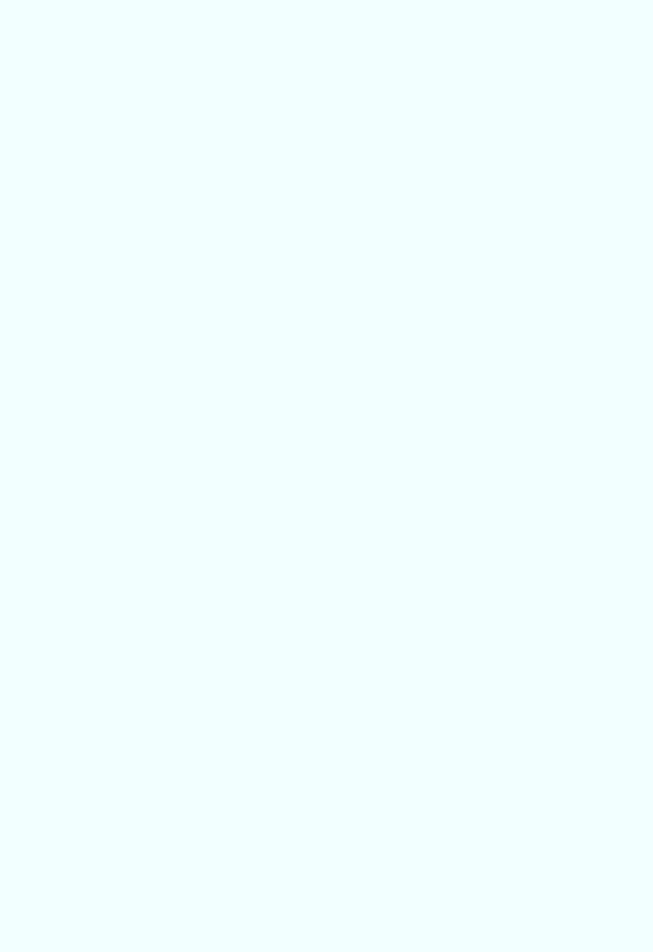
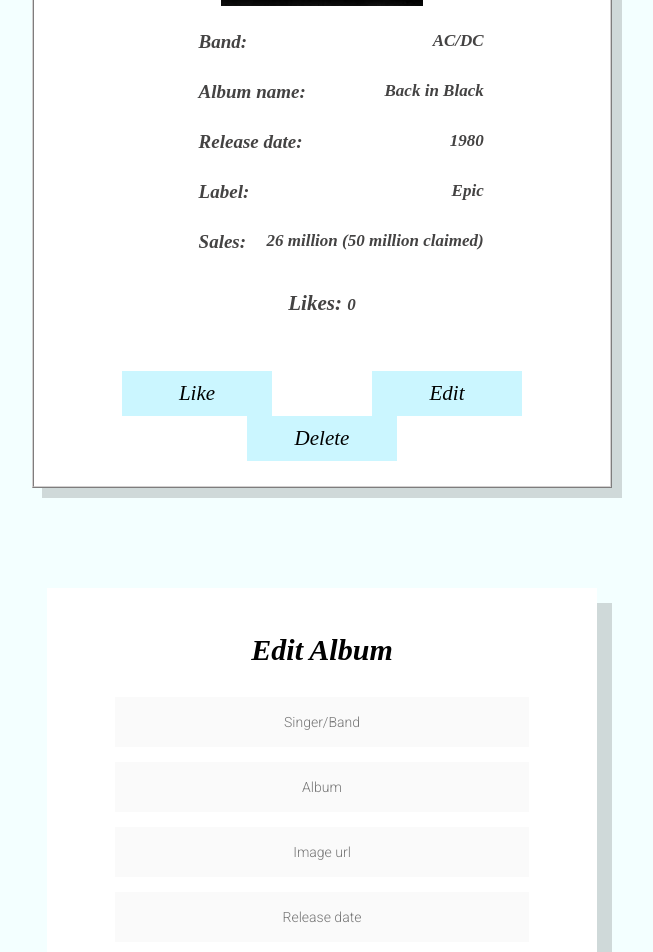
Before and after one commit to Martin322s/music-library, a React (Create React App) app: page / in a window 1280 px wide. Shown: the part 3640-4592 px from the top of the page, without its empty margins (318-971 px from the left). Before the commit the page ends 2613 px from the top, so only its background shows below. Built offline with nearby package versions, Linux system fonts and the light colour scheme.

Commit message:
details and edit components

```diff
--- a/src/App.js
+++ b/src/App.js
@@ -4,6 +4,9 @@
 import { Home } from "./components/Home/Home";
 import { Login } from "./components/Login/Login";
 import { Register } from "./components/Register/Register";
+import { Create } from "./components/Create/Create";
+import { Details } from "./components/Details/Details";
+import { Edit } from "./components/Edit/Edit";
 
 function App() {
     return (
@@ -15,6 +18,9 @@
                     <Dashboard />
                     <Register />
                     <Login />
+                    <Create />
+                    <Details />
+                    <Edit />
                 </main>
                 <Footer />
             </div>
--- /dev/null
+++ b/src/components/Details/Details.js
@@ -0,0 +1,52 @@
+export function Details() {
+    return (
+        <>
+            {/* Details page */}
+            <section id="details">
+                <div id="details-wrapper">
+                    <p id="details-title">Album Details</p>
+                    <div id="img-wrapper">
+                        <img src="./images/BackinBlack.jpeg" alt="example1" />
+                    </div>
+                    <div id="info-wrapper">
+                        <p>
+                            <strong>Band:</strong>
+                            <span id="details-singer">AC/DC</span>
+                        </p>
+                        <p>
+                            <strong>Album name:</strong>
+                            <span id="details-album">Back in Black</span>
+                        </p>
+                        <p>
+                            <strong>Release date:</strong>
+                            <span id="details-release">1980</span>
+                        </p>
+                        <p>
+                            <strong>Label:</strong>
+                            <span id="details-label">Epic</span>
+                        </p>
+                        <p>
+                            <strong>Sales:</strong>
+                            <span id="details-sales">26 million (50 million claimed)</span>
+                        </p>
+                    </div>
+                    <div id="likes">
+                        Likes: <span id="likes-count">0</span>
+                    </div>
+                    {/*Edit and Delete are only for creator*/}
+                    <div id="action-buttons">
+                        <a href="/" id="like-btn">
+                            Like
+                        </a>
+                        <a href="/" id="edit-btn">
+                            Edit
+                        </a>
+                        <a href="/" id="delete-btn">
+                            Delete
+                        </a>
+                    </div>
+                </div>
+            </section>
+        </>
+    );
+}
--- /dev/null
+++ b/src/components/Edit/Edit.js
@@ -0,0 +1,36 @@
+export function Edit() {
+    return (
+        <>
+            {/* Edit Page (Only for logged-in users) */}
+            <section id="edit">
+                <div className="form">
+                    <h2>Edit Album</h2>
+                    <form className="edit-form">
+                        <input
+                            type="text"
+                            name="singer"
+                            id="album-singer"
+                            placeholder="Singer/Band"
+                        />
+                        <input type="text" name="album" id="album-album" placeholder="Album" />
+                        <input
+                            type="text"
+                            name="imageUrl"
+                            id="album-img"
+                            placeholder="Image url"
+                        />
+                        <input
+                            type="text"
+                            name="release"
+                            id="album-release"
+                            placeholder="Release date"
+                        />
+                        <input type="text" name="label" id="album-label" placeholder="Label" />
+                        <input type="text" name="sales" id="album-sales" placeholder="Sales" />
+                        <button type="submit">post</button>
+                    </form>
+                </div>
+            </section>
+        </>
+    );
+}
```
Also changed, not shown: index.html (deleted, +0 -45 lines).
